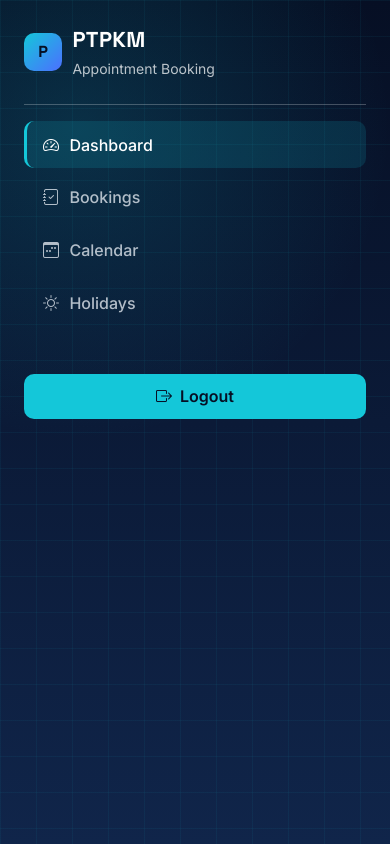
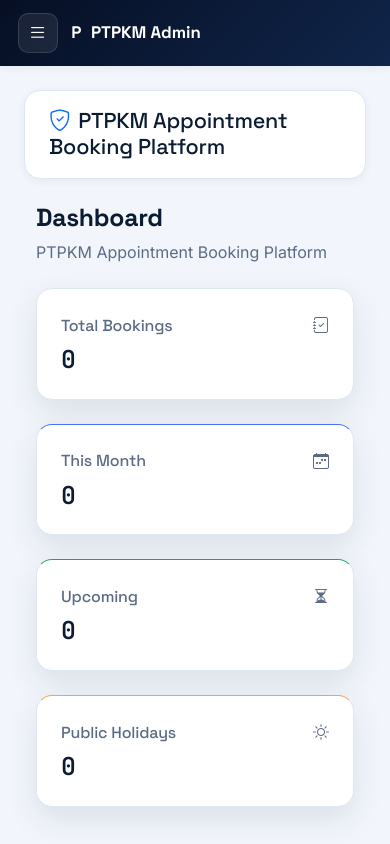
Before and after one commit to safwanrazali/appointment-booking, a Next.js app: page /admin in a window 390 px wide. Shown: the top 844 px of the page. Built offline with nearby package versions, Linux system fonts and the light colour scheme; no server answers; the database is empty.

Commit message:
feat: implement responsive sidebar and mobile topbar for admin layout

```diff
--- a/components/admin/AdminLayout.jsx
+++ b/components/admin/AdminLayout.jsx
@@ -1,5 +1,6 @@
 import Link from "next/link";
 import { useRouter } from "next/router";
+import { useEffect, useState } from "react";
 
 const NAV_ITEMS = [
   { href: "/admin", label: "Dashboard", icon: "bi-speedometer2", exact: true },
@@ -10,6 +11,14 @@ const NAV_ITEMS = [
 
 export default function AdminLayout({ children }) {
   const router = useRouter();
+
+  const [sidebarOpen, setSidebarOpen] = useState(false);
+
+  // Close the off-canvas sidebar whenever the route changes
+  // (e.g. after tapping a nav link on a small screen).
+  useEffect(() => {
+    setSidebarOpen(false);
+  }, [router.pathname]);
 
   const logout = async () => {
     await fetch("/api/admin/logout");
@@ -23,10 +32,37 @@ export default function AdminLayout({ children }) {
       : router.pathname.startsWith(item.href);
 
   return (
-    <div className="container-fluid p-0">
-      <div className="row g-0">
+    <div className="admin-shell">
+      {/* Mobile topbar — visible at 900px and below */}
+      <div className="admin-mobile-topbar">
+        <button
+          type="button"
+          className="admin-burger"
+          onClick={() => setSidebarOpen((open) => !open)}
+          aria-label="Toggle navigation menu"
+          aria-expanded={sidebarOpen}
+        >
+          <i className={`bi ${sidebarOpen ? "bi-x-lg" : "bi-list"}`} />
+        </button>
+
+        <div className="admin-mobile-brand">
+          <span className="admin-logo__mark">P</span>
+          PTPKM Admin
+        </div>
+      </div>
+
+      {/* Backdrop overlay, only rendered/visible on small screens */}
+      {sidebarOpen && (
+        <button
+          type="button"
+          className="admin-backdrop"
+          aria-label="Close navigation menu"
+          onClick={() => setSidebarOpen(false)}
+        />
+      )}
+
       {/* Sidebar */}
-        <div className="col-lg-2 admin-sidebar">
+      <div className={`admin-sidebar ${sidebarOpen ? "open" : ""}`}>
         <div className="p-4">
           <div className="admin-logo mb-4">
             <span className="admin-logo__mark">P</span>
@@ -66,7 +102,7 @@ export default function AdminLayout({ children }) {
       </div>
 
       {/* Content */}
-        <div className="col-lg-10">
+      <div className="admin-main">
         <div className="p-4">
           <div className="admin-topbar mb-4">
             <h4>
@@ -79,6 +115,5 @@ export default function AdminLayout({ children }) {
         </div>
       </div>
     </div>
-    </div>
   );
 }
--- a/styles/admin.scss
+++ b/styles/admin.scss
@@ -11,9 +11,33 @@ body {
 }
 
 // ============================================================
+// Shell layout — sidebar + main content
+// ============================================================
+.admin-shell {
+  display: flex;
+  align-items: stretch;
+  min-height: 100vh;
+}
+
+.admin-main {
+  flex: 1;
+  min-width: 0;
+}
+
+.admin-mobile-topbar {
+  display: none;
+}
+
+.admin-backdrop {
+  display: none;
+}
+
+// ============================================================
 // Sidebar
 // ============================================================
 .admin-sidebar {
+  width: 260px;
+  flex: none;
   background: linear-gradient(180deg, $navy-950 0%, $navy-800 100%);
   min-height: 100vh;
   position: relative;
@@ -96,6 +120,90 @@ body {
 }
 
 // ============================================================
+// Collapsible sidebar — screens 900px and below
+// ============================================================
+@media (max-width: 900px) {
+  .admin-shell {
+    display: block;
+  }
+
+  .admin-mobile-topbar {
+    display: flex;
+    align-items: center;
+    gap: 0.85rem;
+    position: sticky;
+    top: 0;
+    z-index: 1030;
+    background: linear-gradient(135deg, $navy-950 0%, $navy-800 100%);
+    color: #fff;
+    padding: 0.8rem 1.1rem;
+    box-shadow: $shadow-sm;
+
+    .admin-mobile-brand {
+      display: flex;
+      align-items: center;
+      gap: 0.6rem;
+      font-family: $font-display;
+      font-weight: 700;
+      font-size: 1.05rem;
+    }
+  }
+
+  .admin-burger {
+    background: rgba(255, 255, 255, 0.08);
+    border: 1px solid rgba(255, 255, 255, 0.12);
+    color: #fff;
+    width: 40px;
+    height: 40px;
+    border-radius: 10px;
+    display: inline-flex;
+    align-items: center;
+    justify-content: center;
+    font-size: 1.2rem;
+    flex: none;
+    transition: background 0.2s $ease;
+
+    &:hover,
+    &:focus {
+      background: rgba(255, 255, 255, 0.16);
+    }
+  }
+
+  .admin-sidebar {
+    position: fixed;
+    inset: 0 auto 0 0;
+    height: 100vh;
+    width: 280px;
+    max-width: 82vw;
+    overflow-y: auto;
+    z-index: 1050;
+    transform: translateX(-100%);
+    transition: transform 0.28s $ease;
+    box-shadow: none;
+
+    &.open {
+      transform: translateX(0);
+      box-shadow: $shadow-lg;
+    }
+  }
+
+  .admin-backdrop {
+    display: block;
+    position: fixed;
+    inset: 0;
+    background: rgba(6, 15, 36, 0.55);
+    backdrop-filter: blur(2px);
+    z-index: 1040;
+    border: none;
+    padding: 0;
+  }
+
+  .admin-main {
+    width: 100%;
+  }
+}
+
+// ============================================================
 // Content area
 // ============================================================
 .dashboard-card {
```
Lines whose indentation alone changed are shown as unchanged.
